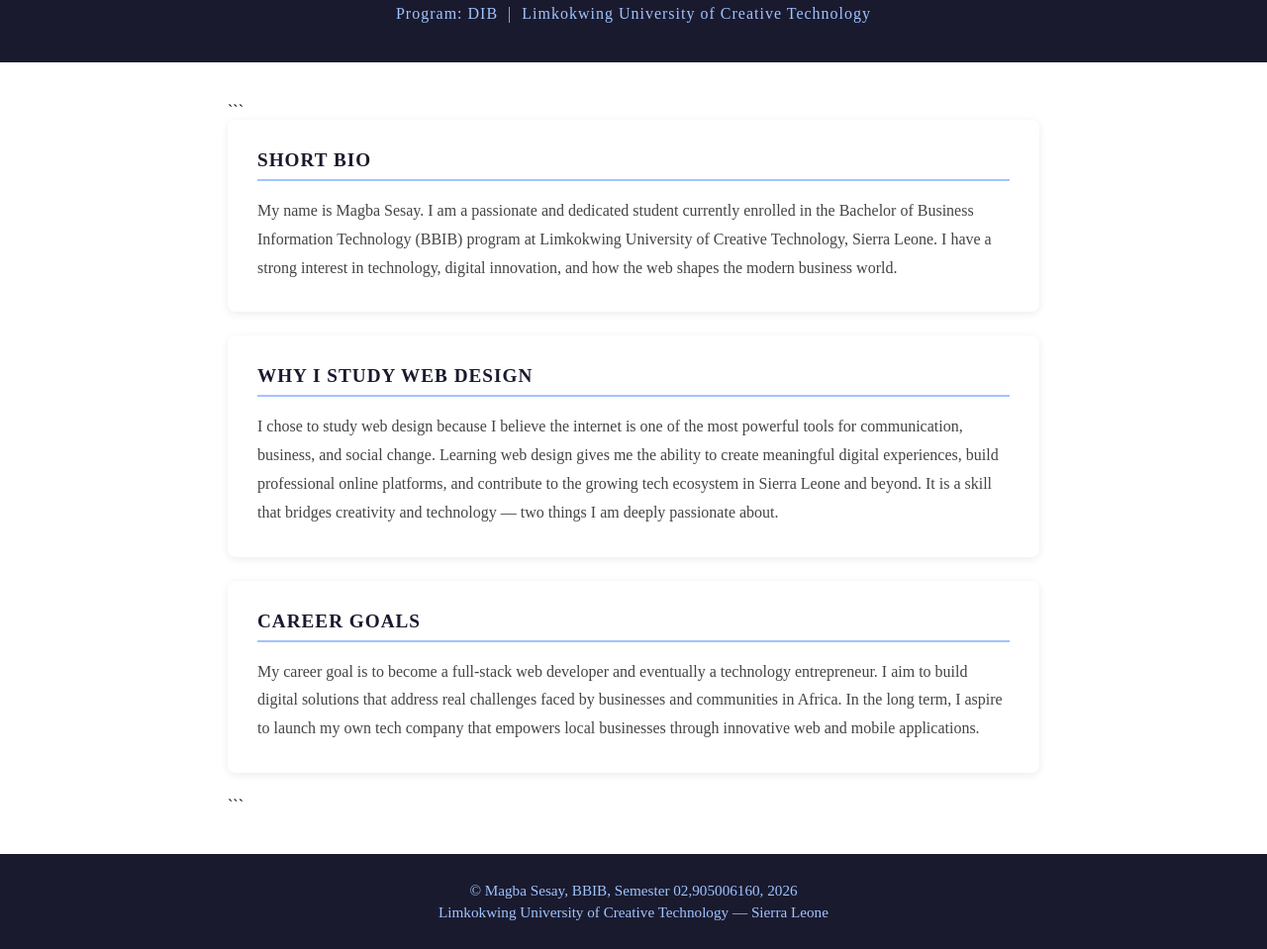
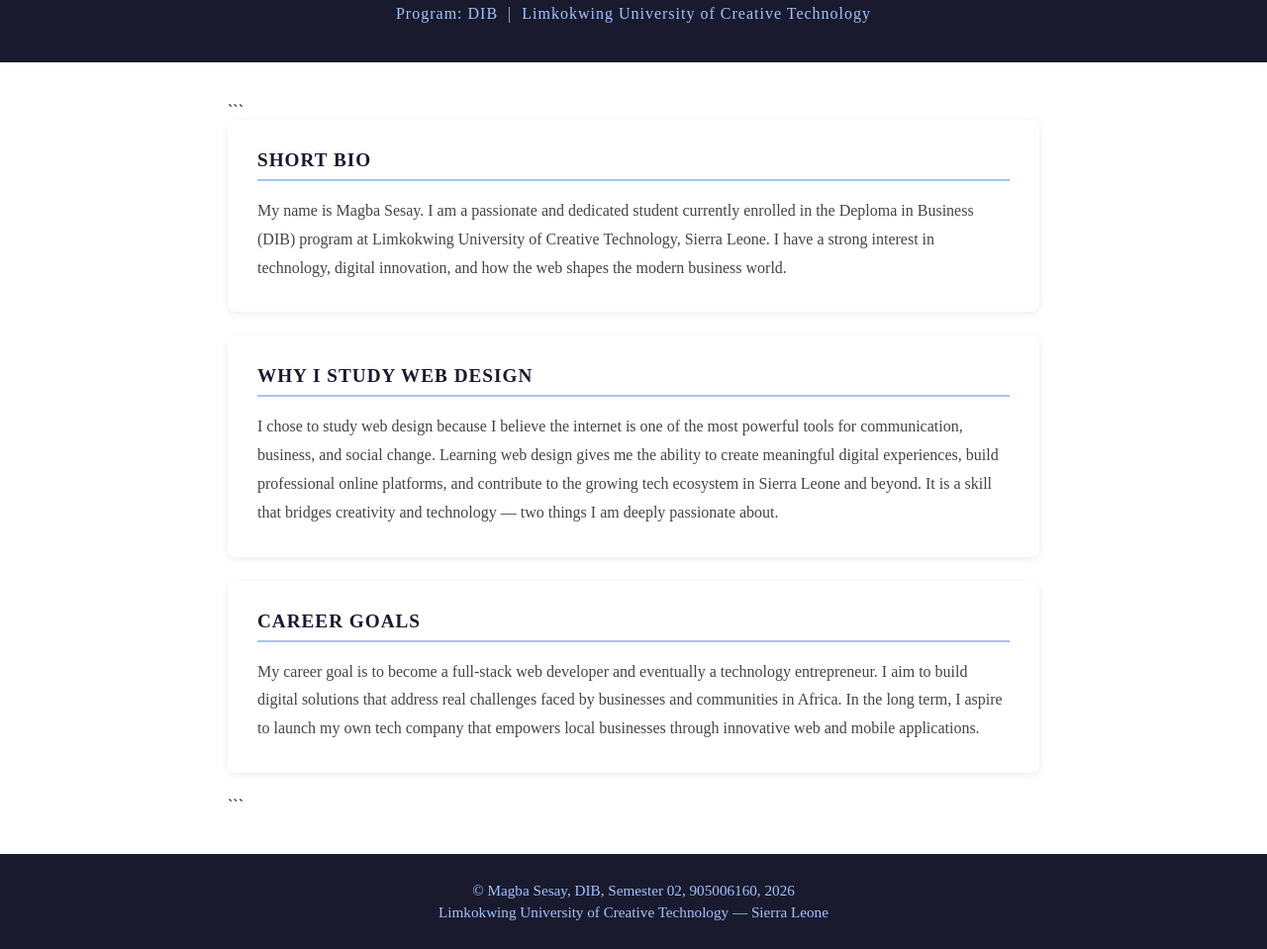
Before and after one commit to magbasesay961-ship-it/Devon-Goodman, a plain HTML site: page index.html in a window 1280 px wide. Shown: the part 83-1042 px from the top of the page at 99% size. Drawn offline with Linux system fonts and the light colour scheme.

Commit message:
Update index.html

```diff
--- a/index.html
+++ b/index.html
@@ -101,7 +101,7 @@ footer p {
   <h2>Short Bio</h2>
   <p>
     My name is Magba Sesay. I am a passionate and dedicated student currently enrolled in the
-    Bachelor of Business Information Technology (BBIB) program at Limkokwing University of
+    Deploma in Business (DIB) program at Limkokwing University of
     Creative Technology, Sierra Leone. I have a strong interest in technology, digital innovation,
     and how the web shapes the modern business world.
   </p>
@@ -136,7 +136,7 @@ footer p {
   <!-- FOOTER -->
 
   <footer>
-    <p>&copy; Magba Sesay, BBIB, Semester 02,905006160, 2026</p>
+    <p>&copy; Magba Sesay, DIB, Semester 02, 905006160, 2026</p>
     <p>Limkokwing University of Creative Technology &mdash; Sierra Leone</p>
   </footer>
 
```
